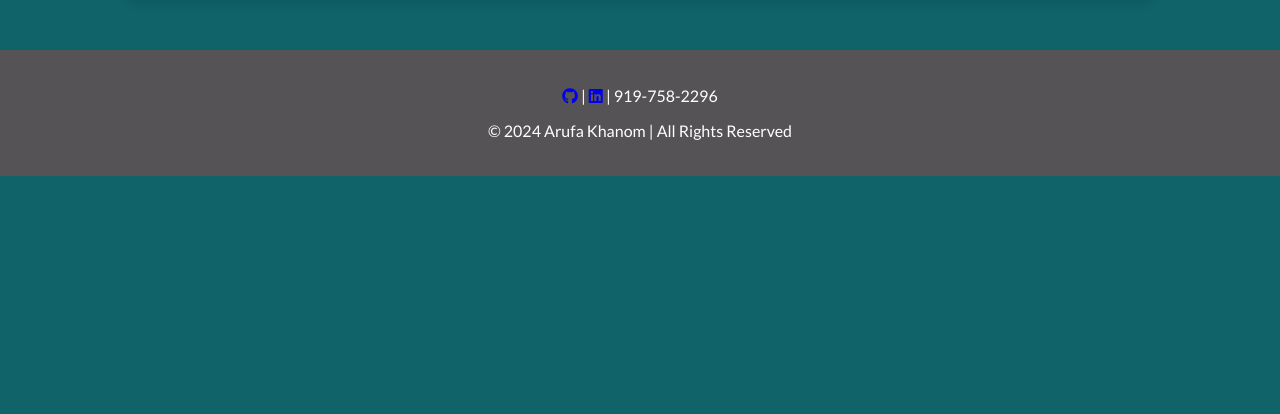
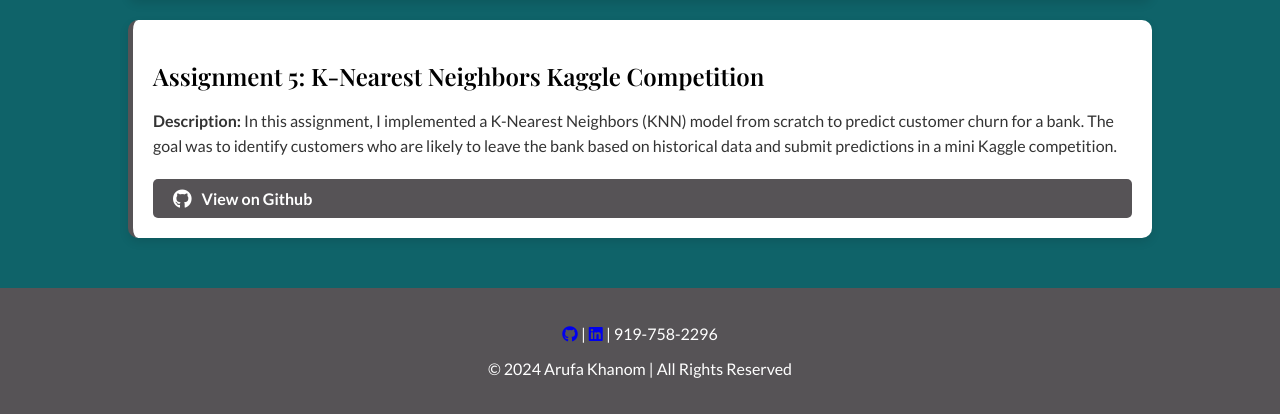
Before and after one commit to arufak/arufak.github.io, a plain HTML site: page assignments.html in a window 1280 px wide. Shown: the part 2085-2499 px from the top of the page. Before the commit the page ends 2261 px from the top, so only its background shows below. Drawn offline with nearby package versions, Linux system fonts and the light colour scheme.

Commit message:
submitted assignment 5

```diff
--- a/assignments.html
+++ b/assignments.html
@@ -55,6 +55,12 @@
                 <iframe width="560" height="315" src="https://www.youtube.com/embed/dU5MDuAs3Sg" title="YouTube video player" frameborder="0" allow="accelerometer; autoplay; clipboard-write; encrypted-media; gyroscope; picture-in-picture" allowfullscreen></iframe>
             </div>
         </div>
+
+        <div class="assignment-box">
+            <h2>Assignment 5: K-Nearest Neighbors Kaggle Competition</h2>
+            <p><strong>Description:</strong> In this assignment, I implemented a K-Nearest Neighbors (KNN) model from scratch to predict customer churn for a bank. The goal was to identify customers who are likely to leave the bank based on historical data and submit predictions in a mini Kaggle competition.</p>
+            <a class="btn" href="https://github.com/arufak/bu_arufak-assignment-5" target="_blank"><i class="fab fa-github"></i>View on Github</a>
+        </div>
     </section>
 
     <footer>
```
